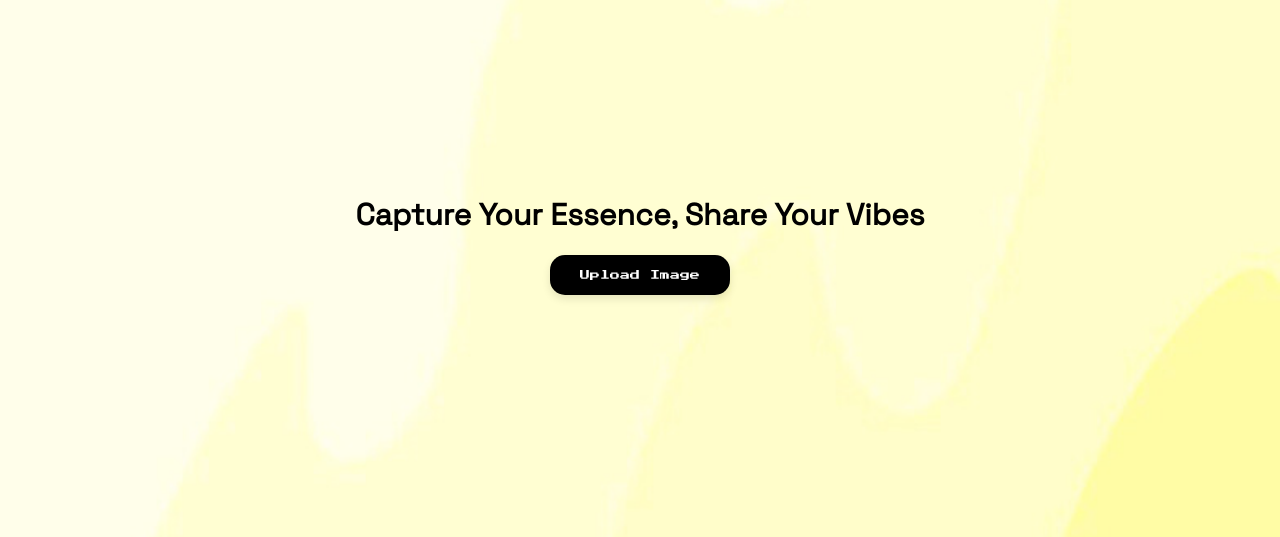
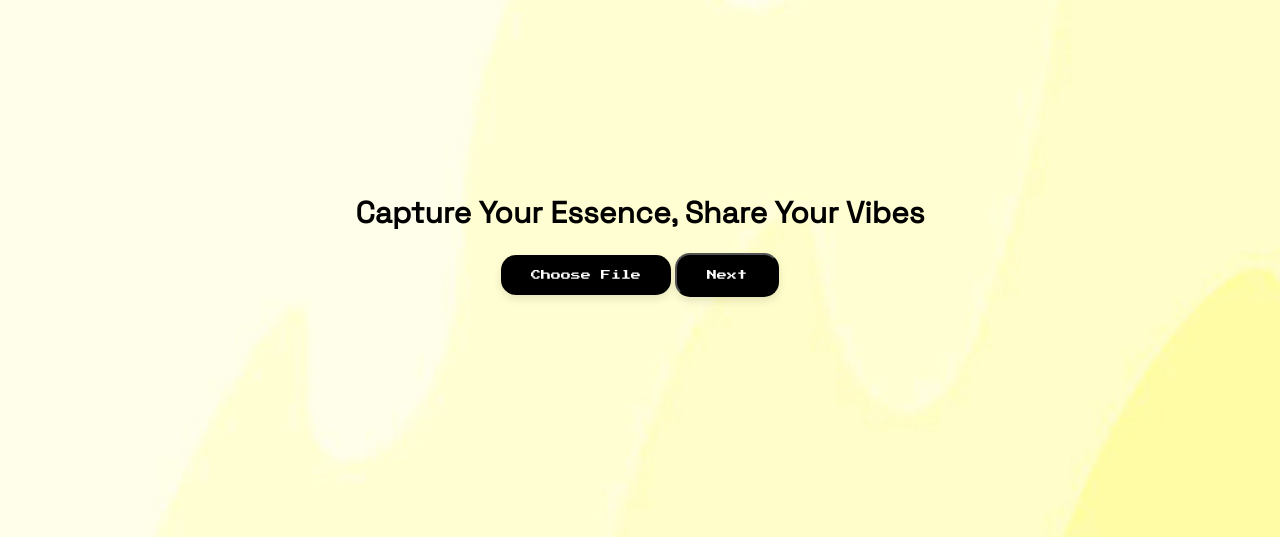
Before and after one commit to Idoo0/Mood-Emotion-Detection, a Flask app: page /gambar in a window 1280 px wide. Shown: the part 166-703 px from the top of the page. Run offline with Flask 3, Linux system fonts and the light colour scheme.

Commit message:
file berhasil tersimpan di folder

```diff
--- a/app.py
+++ b/app.py
@@ -1,6 +1,10 @@
-from flask import Flask, render_template
+from flask import Flask, render_template, request, redirect, url_for
+import os
 
 app = Flask(__name__)
+
+UPLOAD_FOLDER = 'uploadFoto'
+app.config['UPLOAD_FOLDER'] = UPLOAD_FOLDER
 
 @app.route('/')
 def index():
@@ -10,8 +14,20 @@ def index():
 def home2():
     return render_template('home2.html')
 
-@app.route('/gambar')
+@app.route('/gambar', methods=['GET', 'POST'])
 def gambar():
+    if request.method == 'POST':
+        # Memastikan bahwa 'gambar' adalah nama field pada form
+        if 'gambar' in request.files:
+            file = request.files['gambar']
+            if file.filename != '':
+                # Menggabungkan path upload dengan nama file
+                filepath = os.path.join(app.config['UPLOAD_FOLDER'], file.filename)
+                # Menyimpan file ke folder uploadFoto
+                file.save(filepath)
+                # Redirect ke halaman resultFoto.html atau halaman lain yang diinginkan
+                return redirect(url_for('resultFoto', filename=file.filename))
+
     return render_template('gambar.html')
 
 @app.route('/suara')
@@ -26,5 +42,5 @@ def resultFoto():
 def resultVoice():
     return render_template('resultVoice.html')
 
-if __name__=="__main__":
+if __name__ == "__main__":
     app.run()
--- a/templates/gambar.html
+++ b/templates/gambar.html
@@ -116,7 +116,6 @@
 
                     // Mengubah label dan fungsi onclick tombol setelah upload berhasil
                     var uploadButton = document.getElementById('uploadButton');
-                    uploadButton.innerHTML = 'Next';
                     uploadButton.onclick = function () {
                         // Ganti URL dengan halaman berikutnya yang ingin Anda redirect
                         window.location.href = 'resultFoto.html';
@@ -145,9 +144,12 @@
     <br><br>
     <div class="container">
         <b>Capture Your Essence, Share Your Vibes</b><br><br>
-        <input type="file" id="voiceFile" name="gambar" style="display: none;" onchange="displayFileName()">
-        <label for="voiceFile" id="uploadButton" class="get-started-btn">Upload Image</label>
-        <span id="selectedFileName"></span>
+        <form action="/gambar" method="post" enctype="multipart/form-data">
+            <input type="file" id="voiceFile" name="gambar" style="display: none;" onchange="displayFileName()">
+            <label for="voiceFile" id="uploadButton" class="get-started-btn">Choose File</label>
+            <span id="selectedFileName"></span>
+            <button type="submit" class="get-started-btn">Next</button>
+        </form>
     </div>
     <br>
 
```
Also changed, not shown: uploadFoto/cipung.jpeg (added), uploadFoto/nassar.jpeg (added).
